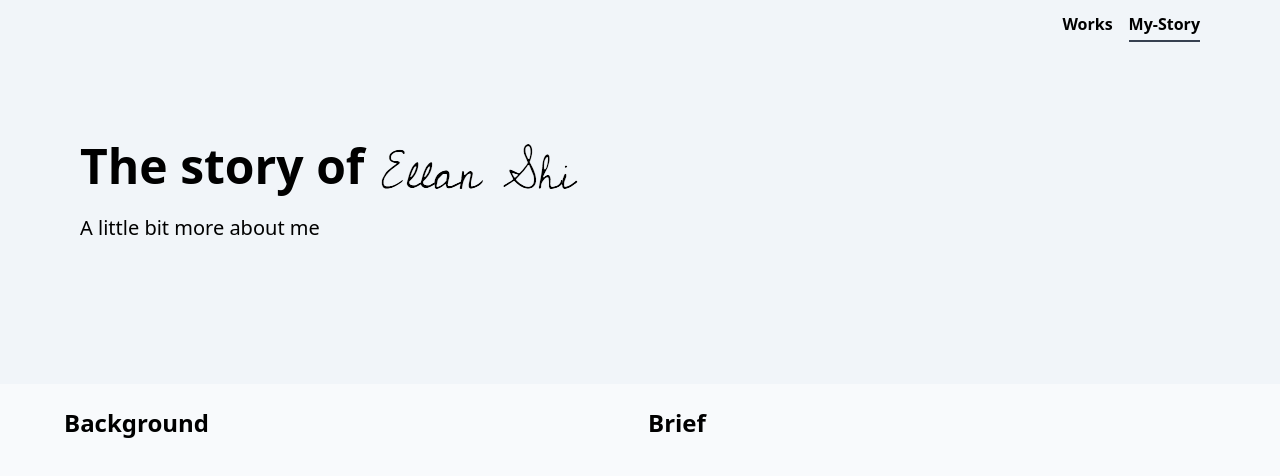
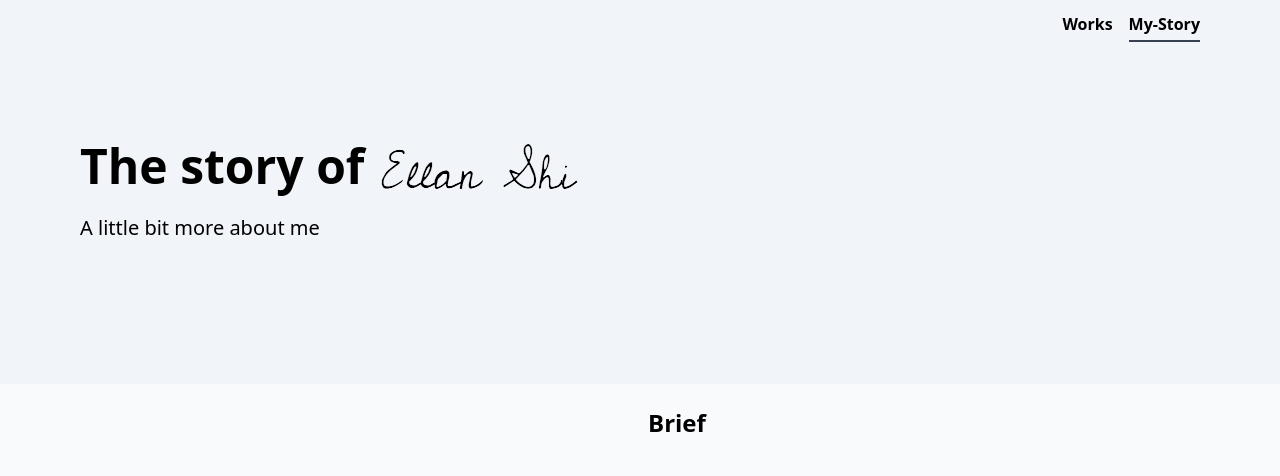
Before and after one commit to YueyingShi/EllanShi, a SvelteKit app: page /story in a window 1280 px wide. Shown: the top 476 px of the page. Built offline with nearby package versions, Linux system fonts and the light colour scheme; some icons are missing.

Commit message:
add heroicons package

```diff
--- a/package.json
+++ b/package.json
@@ -26,5 +26,8 @@
 		"typescript": "^5.0.0",
 		"vite": "^4.4.2"
 	},
-	"type": "module"
+	"type": "module",
+	"dependencies": {
+		"svelte-hero-icons": "^5.0.0"
+	}
 }
--- a/src/routes/story/+page.svelte
+++ b/src/routes/story/+page.svelte
@@ -2,6 +2,7 @@
 	import Banner from '$lib/components/Banner.svelte';
 	import H1 from '$lib/components/atoms/headings/H1.svelte';
 	import H3 from '$lib/components/atoms/headings/H3.svelte';
+	import { Icon, ArrowUp, AdjustmentsHorizontal, Funnel } from 'svelte-hero-icons';
 </script>
 
 <Banner>
@@ -15,7 +16,8 @@
 
 <div class="max-w-6xl my-6 mx-auto gap-2 sm:grid sm:grid-cols-2 sm:gap-4">
 	<div>
-		<H3>Background</H3>
+		<Icon src={AdjustmentsHorizontal} mini />
+		<Icon src={Funnel} solid />
 	</div>
 	<div>
 		<H3>Brief</H3>
--- a/vite.config.ts
+++ b/vite.config.ts
@@ -2,5 +2,8 @@ import { sveltekit } from '@sveltejs/kit/vite';
 import { defineConfig } from 'vite';
 
 export default defineConfig({
-	plugins: [sveltekit()]
+	plugins: [sveltekit()],
+	ssr: {
+		noExternal: ['svelte-hero-icons']
+	}
 });
```
